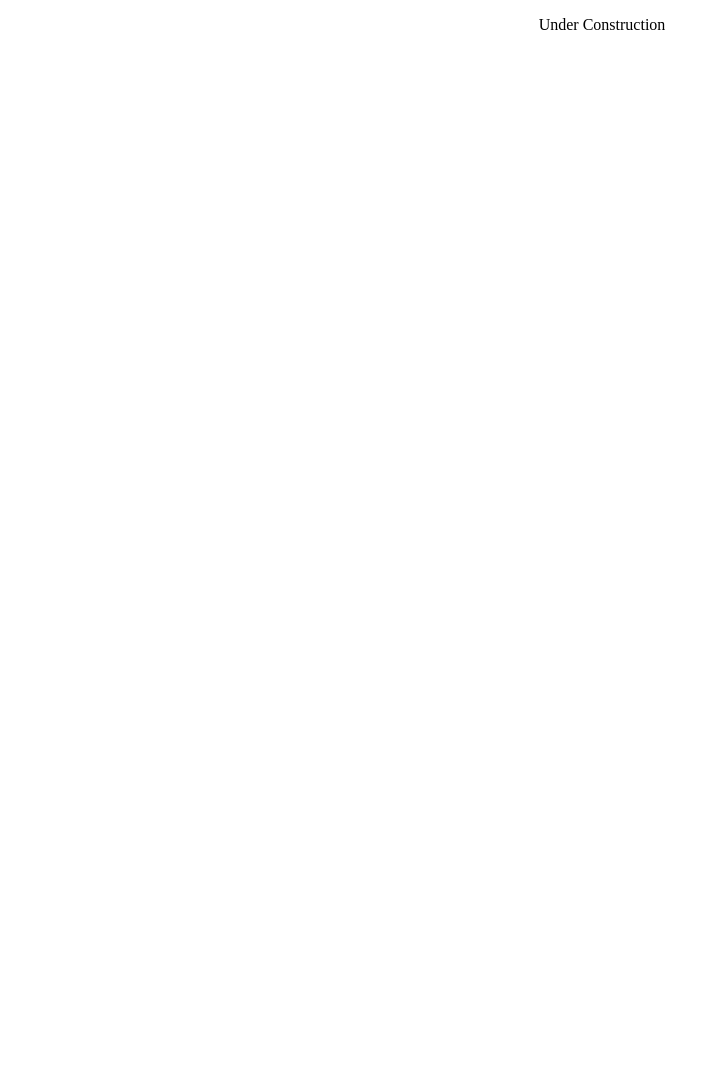
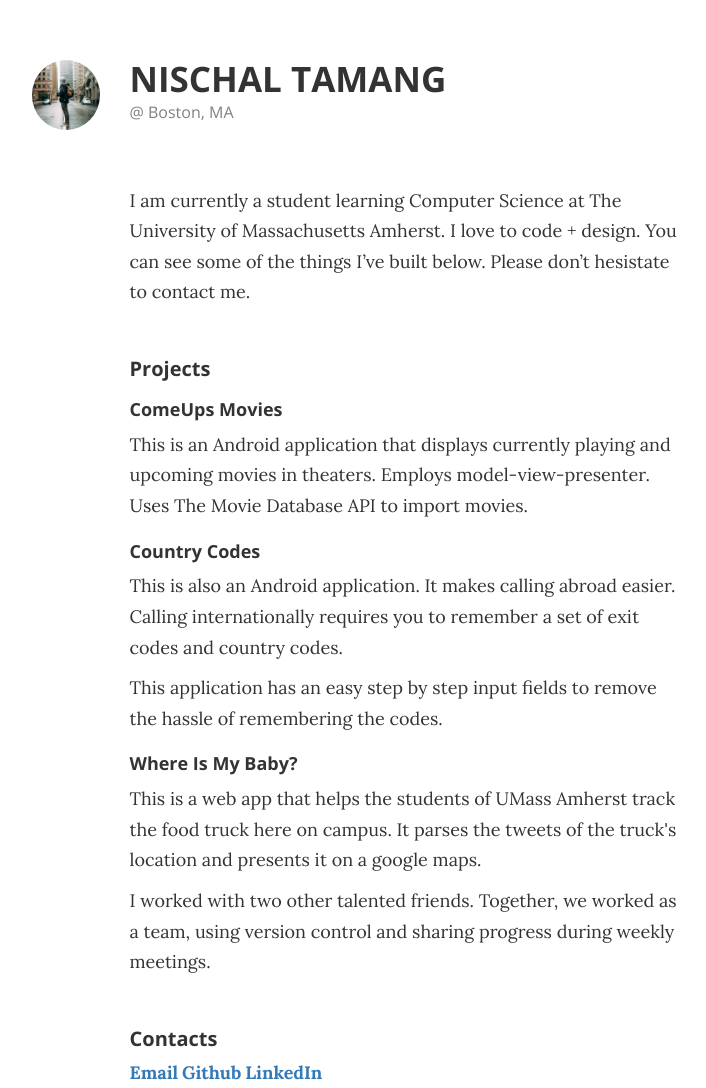
Before and after one commit to nischaltamang/nischaltamang.github.io, a plain HTML site: page index.html in a window 1280 px wide. Shown: the whole page, without its empty margins (38-744 px from the left). Before the commit the page ends 800 px from the top, so only its background shows below. Drawn offline with nearby package versions, Linux system fonts and the light colour scheme.

Commit message:
new layout

```diff
--- a/index.html
+++ b/index.html
@@ -2,12 +2,68 @@
 <html>
 	<head>
 		<meta charset="utf-8">
+		<meta name="viewport" content="width=device-width, initial-scale=1">
 		<title>Nischal Tamang</title>
 		<link rel="stylesheet" href="styles.css"/>
+		<link rel="stylesheet" href="https://maxcdn.bootstrapcdn.com/bootstrap/3.3.7/css/bootstrap.min.css" integrity="sha384-BVYiiSIFeK1dGmJRAkycuHAHRg32OmUcww7on3RYdg4Va+PmSTsz/K68vbdEjh4u" crossorigin="anonymous">
+		<link href="https://fonts.googleapis.com/css?family=Lora:400,700|Open+Sans:400,700" rel="stylesheet">
 	</head>
-	<body>
-		<p>
-			Under Construction
-		</p>
+	<body id="bootstrap-overrides">
+		<div class="container">
+
+			<div class="row">
+				<div class="col-lg-1">
+					<div class="photo" style="background-image:url(self-image.jpg)"></div>
+				</div>
+
+				<div class="main col-lg-6">
+					<section id="title">
+						<h1>Nischal Tamang</h1>
+						<p>@ Boston, MA</p>
+					</section>
+				</div>
+			</div>
+
+
+			<div class="row">
+				<div class="col-lg-1">
+				</div>
+
+				<div class="main col-lg-6">
+					<section id="about-me">
+						<p>
+							I am currently a student learning Computer Science at The University of Massachusetts Amherst. I love to code + design. You can see some of the things I’ve built below. Please don’t hesistate to contact me.
+						</p>
+					</section>
+
+					<section id="projects">
+						<h2>Projects</h2>
+						<h3>ComeUps Movies</h3>
+						<p>This is an Android application that displays currently playing and upcoming movies in theaters. Employs model-view-presenter. Uses The Movie Database API to import movies.</p>
+						<h3>Country Codes</h3>
+						<p>This is also an Android application. It makes calling abroad easier. Calling internationally requires you to remember a set of exit codes and country codes.</p>
+						<p>This application has an easy step by step input fields to remove the hassle of remembering the codes. </p>
+						<h3>Where Is My Baby?</h3>
+						<p>This is a web app that helps the students of UMass Amherst track the food truck here on campus. It parses the tweets of the truck's location and presents it on a google maps.</p>
+						<p>I worked with two other talented friends. Together, we worked as a team, using version control and sharing progress during weekly meetings.</p>
+					</section>
+
+					<section id="social">
+						<h2>Contacts</h2>
+						<a href="mailto:NischTamang@gmail.com">Email</a>
+						<a target="_blank" href="https://github.com/nischaltamang">Github</a>
+						<a target="_blank" href="https://www.linkedin.com/in/nischal-tamang-84a792107/">LinkedIn</a>
+					</section>
+				</div>
+
+				<div class="social col-lg-5">
+				</div>
+			</div>
+		</div>
+
+		<script type="text/javascript" src="scripts.js">
+
+		</script>
+
 	</body>
 </html>
--- a/styles.css
+++ b/styles.css
@@ -1,3 +1,75 @@
+body{
+  margin: 0;
+}
+
+#bootstrap-overrides h1{
+  font-family: 'Open Sans', sans-serif;
+  font-weight: 700;
+  font-size: 35px;
+}
+
+#bootstrap-overrides h2{
+  font-family: 'Open Sans', sans-serif;
+  font-weight: 700;
+  font-size: 20px;
+}
+
+#bootstrap-overrides h3{
+  font-family: 'Open Sans', sans-serif;
+  font-weight: 700;
+  font-size: 18px;
+}
+
 p{
-  text-align: center;
+  font-family: 'Lora', serif;
+  font-weight: 400;
+  font-size: 18px;
+  line-height: 170%;
 }
+
+a{
+  font-family: 'Lora', serif;
+  font-weight: 700;
+  font-size: 18px;
+}
+
+.container{
+  margin-top: 60px;
+}
+
+.row{
+  margin-bottom: 50px;
+}
+
+#title h1{
+  text-transform: uppercase;
+  margin: 0;
+}
+
+#title p{
+  font-family: 'Open Sans', sans-serif;
+  font-weight: 400;
+  font-size: 16px;
+  color: grey;
+}
+
+.photo{
+  max-width: 100%;
+  width: 70px;
+  height: 70px;
+  border-radius: 50%;
+
+  background-position-y: center;
+  background-position-x: center;
+  background-repeat: no-repeat;
+
+  background-size: cover;
+}
+
+section{
+  margin-bottom: 50px;
+}
+
+#title{
+  margin-bottom: 0px;
+}
```
Also changed, not shown: scripts.js (added), self-image.jpg (added), 1 other file.
